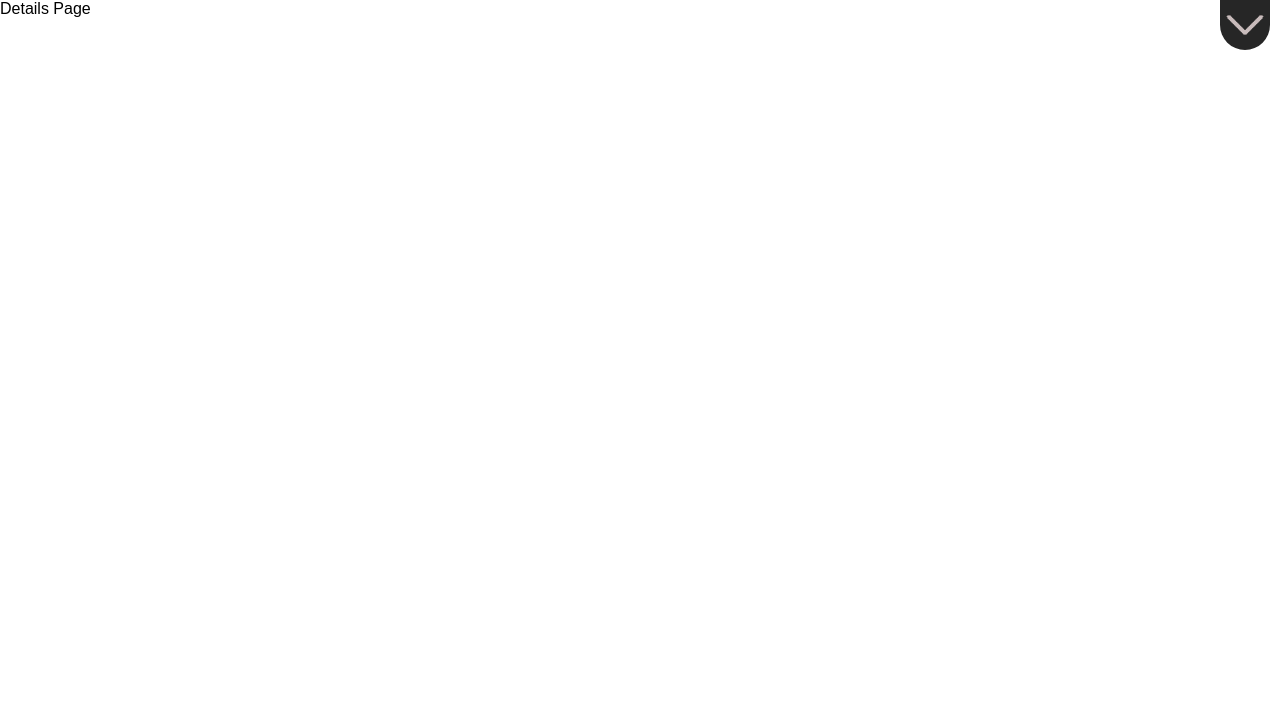
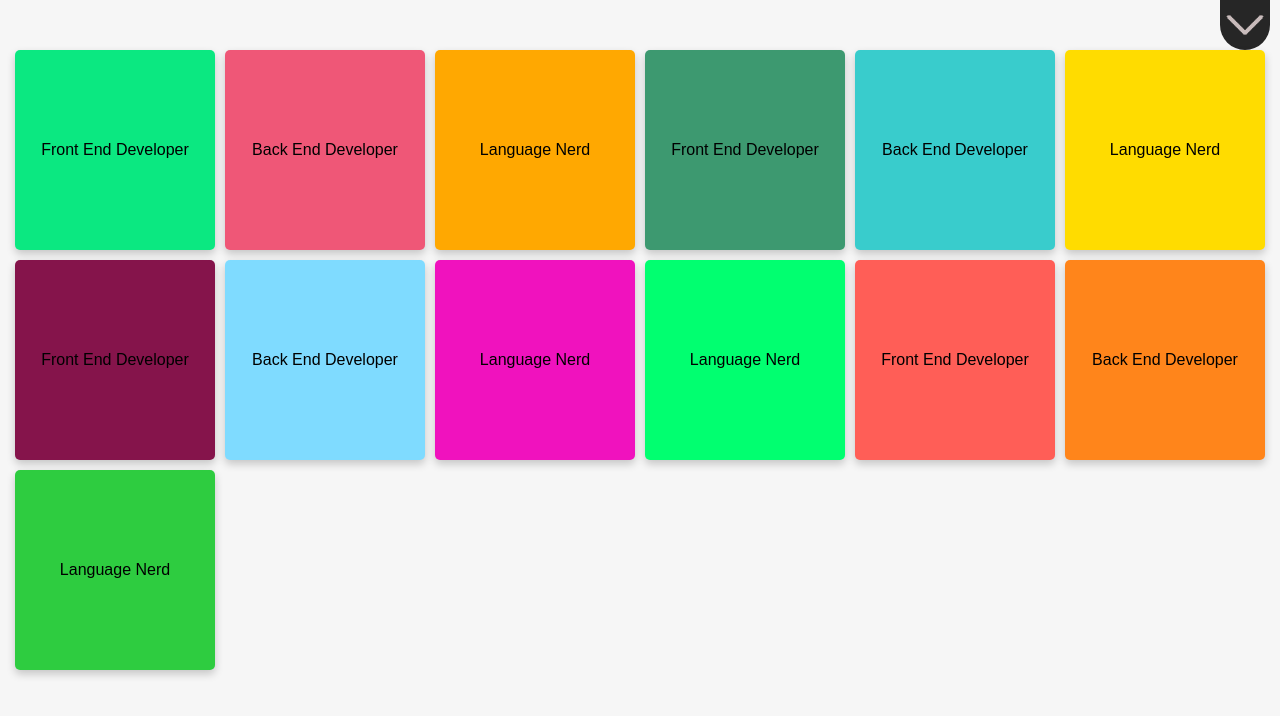
Before and after one commit to JRasmusBm/jrasmusbm.github.io, a React (Create React App) app: page /details in a window 1280 px wide. Shown: the top 716 px of the page. Built offline with nearby package versions, Linux system fonts and the light colour scheme; the HTML template or start-up script is replaced by a standard one.

Commit message:
Add cards and fix details

```diff
--- a/src/components/Card.tsx
+++ b/src/components/Card.tsx
@@ -1,35 +1,119 @@
 import * as React from 'react';
 import styled from 'styled-components';
 
-import Item from './Item';
+interface FlipProps {
+  flip: boolean;
+}
+
+const colors = [
+  '#0074D9',
+  '#0be881',
+  '#ef5777',
+  '#ffa801',
+  '#3D9970',
+  '#39CCCC',
+  '#FFDC00',
+  '#85144b',
+  '#7FDBFF',
+  '#F012BE',
+  '#01FF70',
+  '#ff5e57',
+  '#FF851B',
+  '#2ECC40',
+  '#FF4136',
+  '#B10DC9',
+];
 
 const View = styled.div`
-  display: grid;
-  background: white;
-  width: 80%;
-  padding: 3px;
-  border-radius: 5px;
-  box-shadow: 0 4px 8px 0 rgba(0,0,0,0.2);
+  perspective: 1000px;
+  &:hover {
+    cursor: pointer;
+  }
 
 `;
 
+const Flipper = styled.div`
+  transition: 0.6s;
+  width: 100%;
+  height: 100%;
+  transform-style: preserve-3d;
+  ${(props: FlipProps) =>
+    props.flip ? 'transform: rotateY(180deg);' : ''}
+`;
+
 interface Content {
+  key: number;
   title: string;
   description: string;
 }
 
-interface CardProps {
-  content: Content[];
+interface Props {
+  content: Content;
 }
 
-const Card = (props: CardProps) => {
-  return (
-    <View>
-      {props.content.map(({title, description}, index) =>
-        <Item key={index} title={title} description={description} />
-      )}
-    </View>
-  );
-};
+interface State {
+  hovered: boolean;
+  pinned: boolean;
+  color: string;
+}
+
+const Face = styled.div`
+  backface-visibility: hidden;
+  background-color: white;
+  position: absolute;
+  top: 0;
+  left: 0;
+  width: 100%;
+  height: 100%;
+  border-radius: 5px;
+  box-shadow: 0 4px 8px 0 rgba(0,0,0,0.2);
+`;
+
+const Front = Face.extend`
+  z-index: 2;
+  display: flex;
+  justify-content: center;
+  align-items: center;
+  transform: rotateY(0deg);
+`;
+
+const Back = Face.extend`
+  transform: rotateY(180deg);
+`;
+
+const BlockText = styled.div`
+  padding: 10px;
+`;
+
+class Card extends React.Component<Props, State> {
+
+  state = {
+    hovered: false,
+    pinned: false,
+    color: colors[this.props.content.key % colors.length],
+  };
+
+  render() {
+    const { hovered, pinned } = this.state;
+    const { title, description } = this.props.content;
+    const flip = hovered || pinned;
+    return (
+      <View
+        onMouseEnter={() => this.setState({ hovered: true })}
+        onMouseLeave={() => this.setState({ hovered: false })}
+        onClick={() => this.setState({ pinned: !pinned })}
+      >
+       <Flipper flip={flip}>
+         <Back style={{background: this.state.color}}>
+           <BlockText>
+             {description}
+           </BlockText>
+         </Back>
+          <Front style={{background: this.state.color}}>{title}</Front>
+        </Flipper>
+      </View>
+    );
+  }
+}
 
 export default Card;
--- a/src/components/Details.tsx
+++ b/src/components/Details.tsx
@@ -1,13 +1,43 @@
 import * as React from 'react';
+import styled from 'styled-components';
+
+import { cards } from '../content/cards';
 import Header from './Header';
+import Card from './Card';
+
+interface Content {
+  key: number;
+  title: string;
+  description: string;
+}
+
+const View = styled.div`
+  width: 100%;
+  height: 100%;
+  background: #f6f6f6;
+`;
+
+const Grid = styled.div`
+  display: grid;
+  grid-template-columns: repeat(auto-fit, 200px);
+  justify-content: center;
+  grid-auto-rows: 200px;
+  grid-gap: 10px;
+  width: 100%;
+`;
 
 class Details extends React.Component {
   render() {
     return (
-      <div>
+      <View>
         <Header />
-        Details Page
-      </div>
+        <Grid>
+          {
+            cards.map((content: Content) => {
+              return <Card key={content.key} content={content} />;
+            })}
+        </Grid>
+      </View>
     );
   }
 }
--- a/src/components/Home.tsx
+++ b/src/components/Home.tsx
@@ -1,9 +1,9 @@
 import * as React from 'react';
 import styled from 'styled-components';
+import { NavLink } from 'react-router-dom';
 
 const rasmus = require('./rasmus.jpg');
 import Header from './Header';
-import Card from './Card';
 
 const View = styled.div`
   width: 100%;
@@ -19,22 +19,32 @@ const Content = styled.div`
   background: #f6f6f6;
 `;
 
-const content = [
-  {
-    key: 1,
-    title: 'Software developer',
-    description: 'Experience with JavaScript and TypeScript as it relates to the React Ecosystem'
-  },
-];
-
 const TextHeader = styled.div`
-  padding: 10px;
+  padding: 40px;
+  font-size: 1.2em;
   font-weight: 500;
 `;
 
 const Image = styled.img`
   width: 300px;
   border-radius: 50%;
+`;
+
+const Button = styled.div`
+  width: minmax(200px, 50%);
+  background: darkgreen;
+  color: white;
+  padding: 20px;
+  border-radius: 5px;
+  &:hover {
+    background: green;
+    cursor: pointer;
+  }
+`;
+
+const Link = styled(NavLink)`
+  text-decoration: none;
+  color: inherit;
 `;
 
 class Home extends React.Component {
@@ -44,8 +54,10 @@ class Home extends React.Component {
         <Header key={0}/>
         <Content key={1}>
           <Image src={rasmus} />
-          <TextHeader>Rasmus Bergström</TextHeader>
-          <Card content={content} />
+          <TextHeader>Hi, I'm Rasmus!</TextHeader>
+          <Link to="/details">
+            <Button>About me</Button>
+          </Link>
         </Content>
       </View>
     );
--- a/src/components/Item.tsx
+++ /dev/null
@@ -1,36 +0,0 @@
-import * as React from 'react';
-import styled from 'styled-components';
-
-const View = styled.div`
-  display: grid;
-
-`;
-
-const Title = styled.div`
-  font-size: 1.1em;
-  font-weight: 600;
-`;
-
-const Description = styled.div`
-  font-size: 1em;
-`;
-
-interface ItemProps {
-  title: string;
-  description: string;
-}
-
-const Item = (props: ItemProps) => {
-    return (
-      <View>
-        <Title>
-          {props.title}
-        </Title>
-        <Description>
-          {props.description}
-        </Description>
-      </View>
-    );
-};
-
-export default Item;
--- /dev/null
+++ b/src/content/cards.ts
@@ -0,0 +1,71 @@
+const cards = [
+  {
+    key: 1,
+    title: 'Front End Developer',
+    description: 'Experience with JavaScript and TypeScript as it relates to the React Ecosystem'
+  },
+  {
+    key: 2,
+    title: 'Back End Developer',
+    description: 'Experience with C#, as well as with Django'
+  },
+  {
+    key: 3,
+    title: 'Language Nerd',
+    description: 'Fluent in Swedish, English, German and Dutch. Always interested in new things to learn. '
+  },
+  {
+    key: 4,
+    title: 'Front End Developer',
+    description: 'Experience with JavaScript and TypeScript as it relates to the React Ecosystem'
+  },
+  {
+    key: 5,
+    title: 'Back End Developer',
+    description: 'Experience with C#, as well as with Django'
+  },
+  {
+    key: 6,
+    title: 'Language Nerd',
+    description: 'Fluent in Swedish, English, German and Dutch. Always interested in new things to learn. '
+  },
+  {
+    key: 7,
+    title: 'Front End Developer',
+    description: 'Experience with JavaScript and TypeScript as it relates to the React Ecosystem'
+  },
+  {
+    key: 8,
+    title: 'Back End Developer',
+    description: 'Experience with C#, as well as with Django'
+  },
+  {
+    key: 9,
+    title: 'Language Nerd',
+    description: 'Fluent in Swedish, English, German and Dutch. Always interested in new things to learn. '
+  },
+  {
+    key: 10,
+    title: 'Language Nerd',
+    description: 'Fluent in Swedish, English, German and Dutch. Always interested in new things to learn. '
+  },
+  {
+    key: 11,
+    title: 'Front End Developer',
+    description: 'Experience with JavaScript and TypeScript as it relates to the React Ecosystem'
+  },
+  {
+    key: 12,
+    title: 'Back End Developer',
+    description: 'Experience with C#, as well as with Django'
+  },
+  {
+    key: 13,
+    title: 'Language Nerd',
+    description: 'Fluent in Swedish, English, German and Dutch. Always interested in new things to learn. '
+  },
+];
+
+export {
+  cards
+};
```
